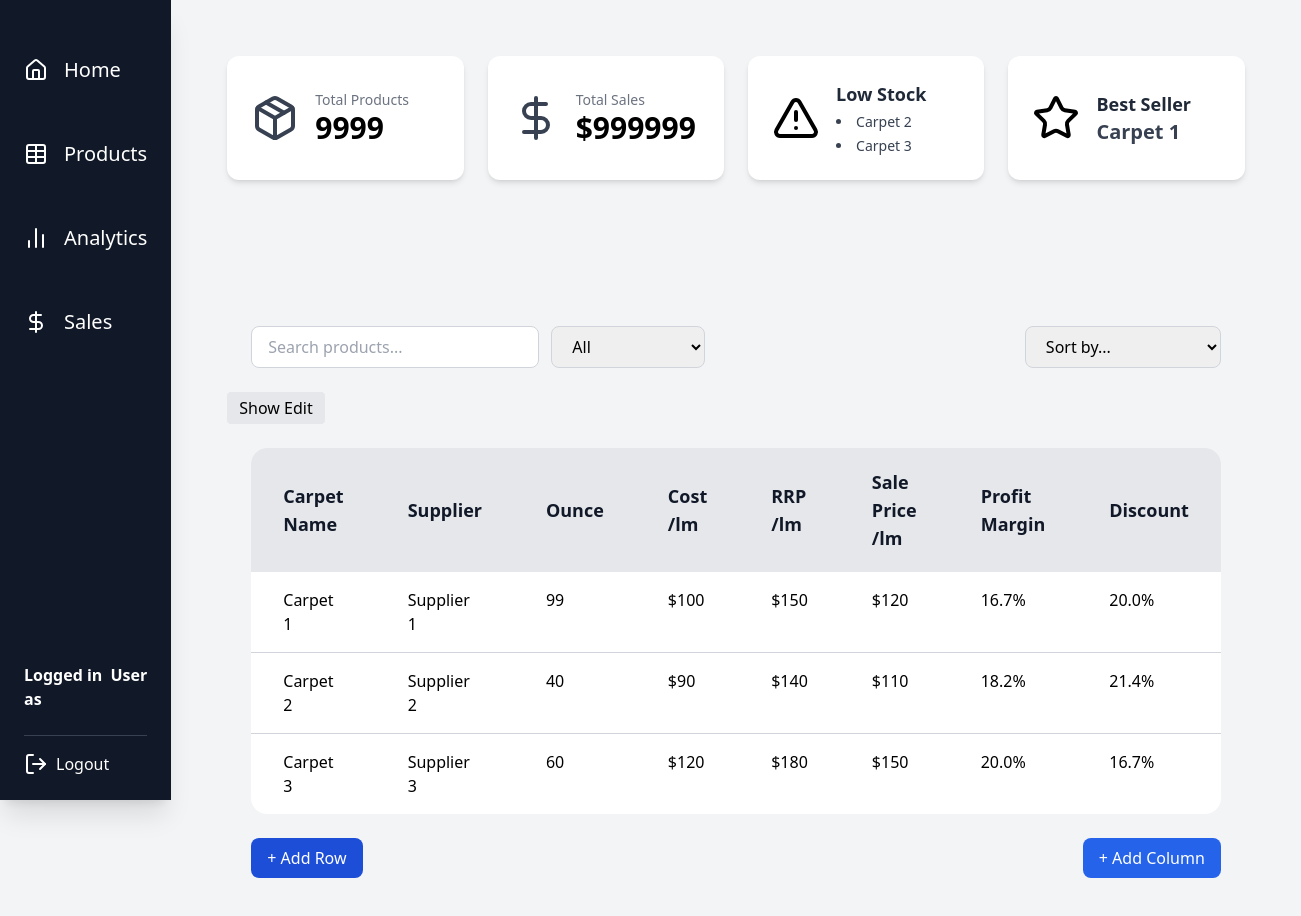
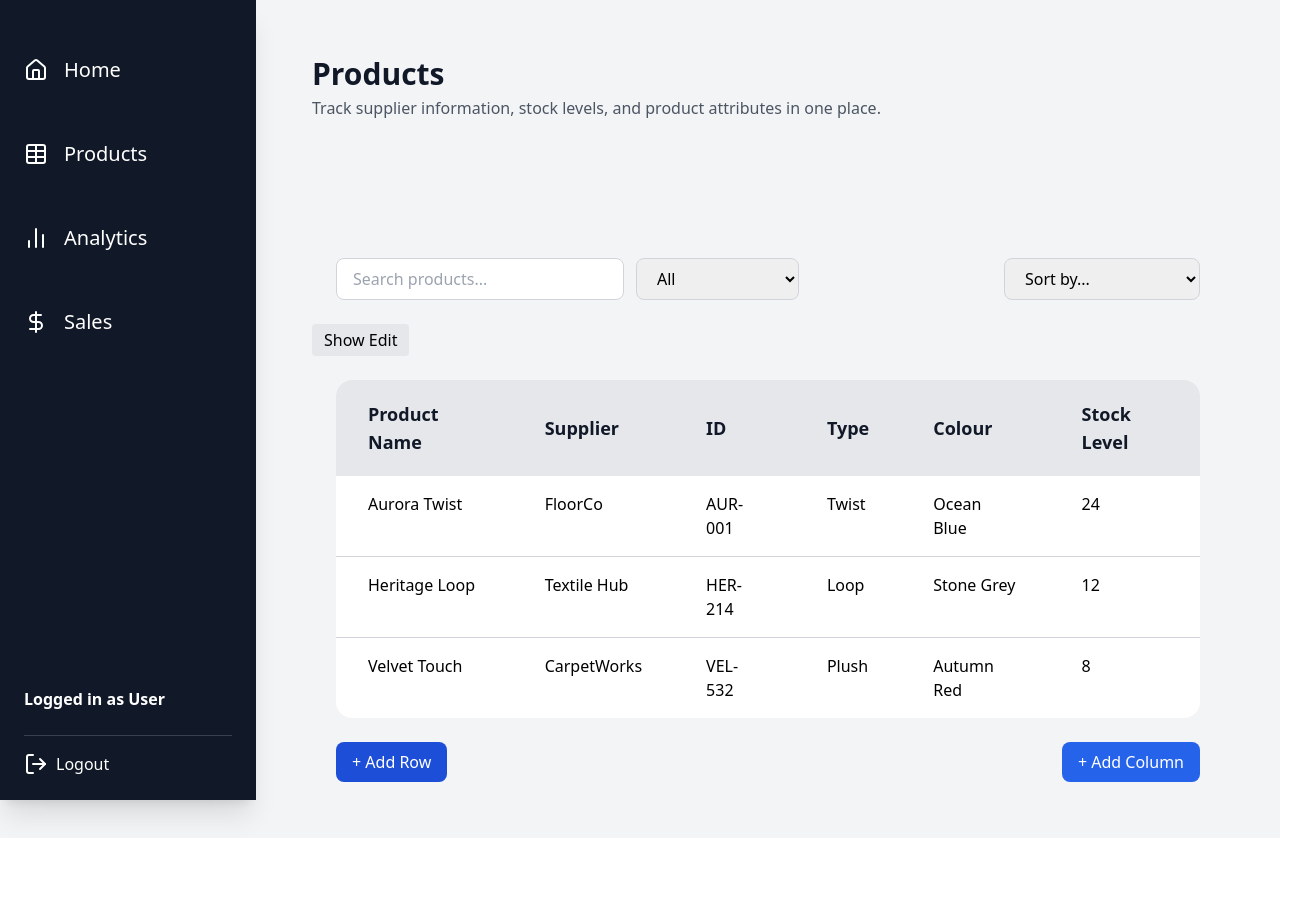
Before and after one commit to Kase090/Carpet-Manager, a React (Vite) app: page / in a window 1280 px wide. Both pictures are taken after a click on the item "Products". Shown: the top 916 px of the page, 1301 px wide, since content can reach past the window. After the commit the page ends 838 px from the top, so only its background shows below. Built offline with nearby package versions, Linux system fonts and the light colour scheme.

Commit message:
products section table

```diff
--- a/src/App.jsx
+++ b/src/App.jsx
@@ -1,13 +1,19 @@
+import { useState } from "react";
 import Sidebar from "./components/Sidebar";
 import HomePage from "./pages/HomePage";
+import ProductsPage from "./pages/ProductsPage";
 
 export default function App() {
+  const [page, setPage] = useState("home");
+
   return (
     <div className="flex min-h-screen bg-gray-100">
-      <Sidebar />
+      <Sidebar setPage={setPage} />
 
       <main className="flex-1 p-6 bg-gray-100">
-        <HomePage />
+        {page === "home" && <HomePage />}
+        {page === "products" && <ProductsPage />}
+
         {/* Dashboard + Table content will go here */}
       </main>
     </div>
--- a/src/components/Sidebar.jsx
+++ b/src/components/Sidebar.jsx
@@ -2,7 +2,7 @@
 import { Home, Table, BarChart2, DollarSign, LogOut } from "lucide-react";
 
 // Accepts an optional `username` prop (defaults to "User")
-export default function Sidebar({ username = "User" }) {
+export default function Sidebar({ username = "User", setPage = { setPage } }) {
   return (
     // Main sidebar container
     // h-screen: full height | w-64: fixed width | bg-gray-900: dark background
@@ -11,10 +11,16 @@ export default function Sidebar({ username = "User" }) {
       <nav className="px-6 pt-14 flex-1">
         <ul className="space-y-14 text-xl">
           {/* Navigation Links */}
-          <li className="flex items-center gap-4 cursor-pointer">
+          <li
+            onClick={() => setPage("home")}
+            className="flex items-center gap-4 cursor-pointer"
+          >
             <Home size={24} /> Home
           </li>
-          <li className="flex items-center gap-4 cursor-pointer">
+          <li
+            onClick={() => setPage("products")}
+            className="flex items-center gap-4 cursor-pointer"
+          >
             <Table size={24} /> Products
           </li>
           <li className="flex items-center gap-4 cursor-pointer">
--- a/src/components/Table.jsx
+++ b/src/components/Table.jsx
@@ -1,25 +1,122 @@
-import { useState, useEffect } from "react";
+import { useState, useEffect, useMemo } from "react";
 import { getUserMessage } from "./UserMessages";
 
-export default function ProductsTable() {
+const defaultFixedColumns = [
+  {
+    key: "name",
+    label: "Carpet Name",
+    defaultValue: "Carpet X",
+  },
+  {
+    key: "supplier",
+    label: "Supplier",
+    defaultValue: "Supplier X",
+  },
+  {
+    key: "ounce",
+    label: "Ounce",
+    isNumeric: true,
+    defaultValue: 60,
+  },
+  {
+    key: "cost",
+    label: "Cost",
+    isNumeric: true,
+    headerSuffix: " /lm",
+    format: (value) => `$${value}`,
+    defaultValue: 120,
+  },
+  {
+    key: "rrp",
+    label: "RRP",
+    isNumeric: true,
+    headerSuffix: " /lm",
+    format: (value) => `$${value}`,
+    defaultValue: 180,
+  },
+  {
+    key: "sale",
+    label: "Sale Price",
+    isNumeric: true,
+    headerSuffix: " /lm",
+    format: (value) => `$${value}`,
+    defaultValue: 150,
+  },
+  {
+    key: "profitMargin",
+    label: "Profit Margin",
+    isDerived: true,
+    format: (value) => `${value.toFixed(1)}%`,
+    derive: (row) => {
+      if (!row) return 0;
+      const cost = Number(row.cost ?? 0);
+      const sale = Number(row.sale ?? 0);
+      if (sale === 0) return 0;
+      return ((sale - cost) / sale) * 100;
+    },
+  },
+  {
+    key: "discount",
+    label: "Discount",
+    isDerived: true,
+    format: (value) => `${value.toFixed(1)}%`,
+    derive: (row) => {
+      if (!row) return 0;
+      const rrp = Number(row.rrp ?? 0);
+      const sale = Number(row.sale ?? 0);
+      if (rrp === 0) return 0;
+      return ((rrp - sale) / rrp) * 100;
+    },
+  },
+];
+
+const toKey = (value) =>
+  value
+    .toLowerCase()
+    .replace(/[^a-z0-9]+/g, " ")
+    .trim()
+    .replace(/\s+(\w)/g, (_, char) => char.toUpperCase())
+    .replace(/\s/g, "");
+
+const normalizeColumn = (column) => {
+  const columnObject =
+    typeof column === "string" ? { label: column } : { ...column };
+
+  if (!columnObject.label) {
+    throw new Error("Column definitions must include a label");
+  }
+
+  return {
+    format: (value) => value,
+    headerSuffix: "",
+    isDerived: false,
+    isNumeric: false,
+    ...columnObject,
+    key: columnObject.key ?? toKey(columnObject.label),
+  };
+};
+
+export default function ProductsTable({
+  fixedColumns: fixedColumnsProp,
+  initialData,
+}) {
   // --- GLOBAL CONFIG ---
   const MAX_CUSTOM_COLUMNS = 10;
   const MAX_COLUMN_NAME_LENGTH = 30;
 
   // --- FIXED COLUMNS (cannot be deleted) ---
-  const fixedColumns = [
-    "Carpet Name",
-    "Supplier",
-    "Ounce",
-    "Cost",
-    "RRP",
-    "Sale Price",
-    "Profit Margin",
-    "Discount",
-  ];
+  const fixedColumns = useMemo(
+    () => (fixedColumnsProp ?? defaultFixedColumns).map(normalizeColumn),
+    [fixedColumnsProp]
+  );
 
-  // --- STATE ---
-  const [products, setProducts] = useState([
+  const columnMap = useMemo(
+    () =>
+      Object.fromEntries(fixedColumns.map((column) => [column.label, column])),
+    [fixedColumns]
+  );
+  const defaultProducts = useMemo(
+    () => [
       {
         name: "Carpet 1",
         supplier: "Supplier 1",
@@ -44,7 +141,28 @@ export default function ProductsTable() {
         rrp: 180,
         sale: 150,
       },
-  ]);
+    ],
+    []
+  );
+
+  const [products, setProducts] = useState(() => {
+    if (Array.isArray(initialData) && initialData.length > 0) {
+      return initialData.map((item) => ({ ...item }));
+    }
+    return defaultProducts;
+  });
+
+  useEffect(() => {
+    if (!Array.isArray(initialData)) return;
+
+    if (initialData.length === 0) {
+      setProducts([]);
+      return;
+    }
+
+    setProducts(initialData.map((item) => ({ ...item })));
+  }, [initialData]);
+
   const [showRenameModal, setShowRenameModal] = useState(false);
   const [selectedColumn, setSelectedColumn] = useState(""); // which column user wants to rename
   const [renameValue, setRenameValue] = useState(""); // new name input
@@ -56,17 +174,15 @@ export default function ProductsTable() {
   // ------------------------------------------------------------------------
   const [userMessage, setUserMessage] = useState("");
 
-  // columns that remain numeric for validation
-  const numericColumns = new Set(["Ounce", "Cost", "RRP", "Sale Price"]);
-
   // formated headings function
-  const formatColumnHeader = (columnName) => {
-    // if colunm name is one of the following add /lm
-    if (["Cost", "RRP", "Sale Price"].includes(columnName)) {
-      return `${columnName} /lm`;
+  const formatColumnHeader = (columnLabel) => {
+    const column = columnMap[columnLabel];
+    if (!column) return columnLabel;
+    if (column.headerSuffix) {
+      return `${column.label}${column.headerSuffix}`;
     }
 
-    return columnName;
+    return column.label;
   };
 
   // Tracks which column headers should be hidden from the table UI
@@ -98,18 +214,25 @@ export default function ProductsTable() {
       alert(`You have reached the maximum number of rows (1000).`);
       return;
     }
-    const newRow = {
-      name: "Carpet X",
-      supplier: "Supplier X",
-      ounce: 60,
-      cost: 120,
-      rrp: 180,
-      sale: 150,
-      ...Object.fromEntries(customColumns.map((col) => [col, ""])),
-    };
+    const newRow = {};
+    fixedColumns.forEach((column) => {
+      if (column.isDerived) return;
+      if (column.defaultValue !== undefined) {
+        newRow[column.key] = column.defaultValue;
+      } else {
+        newRow[column.key] = column.isNumeric ? 0 : "";
+      }
+    });
+    customColumns.forEach((column) => {
+      newRow[column] = "";
+    });
     setProducts((prev) => [...prev, newRow]);
+    const primaryColumn = fixedColumns[0];
     setUserMessage(
-      getUserMessage({ type: "rowAdded", label: newRow.name || "Row" })
+      getUserMessage({
+        type: "rowAdded",
+        label: (primaryColumn ? newRow[primaryColumn.key] : undefined) || "Row",
+      })
     );
   };
 
@@ -169,34 +292,12 @@ export default function ProductsTable() {
     // Map product object keys to the column display names used in the modal
     const initialValues = {};
 
-    // Only include editable columns (skip Profit Margin & Discount)
-    fixedColumns.forEach((col) => {
-      if (hiddenColumns.includes(col)) return; // do not offer hidden columns for editing
+    // Only include editable columns (skip derived columns)
+    fixedColumns.forEach((column) => {
+      if (hiddenColumns.includes(column.label)) return;
+      if (column.isDerived) return;
 
-      if (col === "Profit Margin" || col === "Discount") return; // skip these
-
-      switch (col) {
-        case "Carpet Name":
-          initialValues[col] = product.name;
-          break;
-        case "Supplier":
-          initialValues[col] = product.supplier;
-          break;
-        case "Ounce":
-          initialValues[col] = product.ounce;
-          break;
-        case "Cost":
-          initialValues[col] = product.cost;
-          break;
-        case "RRP":
-          initialValues[col] = product.rrp;
-          break;
-        case "Sale Price":
-          initialValues[col] = product.sale;
-          break;
-        default:
-          initialValues[col] = product[col] ?? "";
-      }
+      initialValues[column.label] = product[column.key] ?? "";
     });
 
     // Include any custom columns
@@ -215,15 +316,15 @@ export default function ProductsTable() {
     const numericValues = {};
 
     // find the input fields for the edited values
-    for (const field of numericColumns) {
-      if (!(field in editValues)) continue;
+    for (const column of fixedColumns) {
+      if (!column.isNumeric) continue;
+      if (!(column.label in editValues)) continue;
 
-      // value for each edited feild - even if it is not valid
-      const rawValue = String(editValues[field]).trim();
+      const rawValue = String(editValues[column.label]).trim();
 
       // boundary case - empty value
       if (rawValue === "") {
-        alert(`${field} cannot be empty.`);
+        alert(`${column.label} cannot be empty.`);
         return;
       }
 
@@ -232,11 +333,11 @@ export default function ProductsTable() {
       const numericValue = Number(rawValue);
       // if it doesn't turn into a number - alert user
       if (!Number.isFinite(numericValue)) {
-        alert(`Please enter a valid number for ${field}.`);
+        alert(`Please enter a valid number for ${column.label}.`);
         return;
       }
       // if all is valid then set value
-      numericValues[field] = numericValue;
+      numericValues[column.key] = numericValue;
     }
 
     const updatedProducts = [...products];
@@ -245,32 +346,14 @@ export default function ProductsTable() {
     const updatedProduct = { ...products[editingProduct] }; // start with original
 
     // Only update editable columns
-    fixedColumns.forEach((col) => {
-      if (hiddenColumns.includes(col)) return; // keep hidden columns unchanged
+    fixedColumns.forEach((column) => {
+      if (hiddenColumns.includes(column.label)) return;
+      if (column.isDerived) return;
 
-      if (col === "Profit Margin" || col === "Discount") return;
-
-      switch (col) {
-        case "Carpet Name":
-          updatedProduct.name = editValues[col] ?? "";
-          break;
-        case "Supplier":
-          updatedProduct.supplier = editValues[col] ?? "";
-          break;
-        case "Ounce":
-          updatedProduct.ounce = numericValues[col] ?? 0;
-          break;
-        case "Cost":
-          updatedProduct.cost = numericValues[col] ?? 0;
-          break;
-        case "RRP":
-          updatedProduct.rrp = numericValues[col] ?? 0;
-          break;
-        case "Sale Price":
-          updatedProduct.sale = numericValues[col] ?? 0;
-          break;
-        default:
-          updatedProduct[col] = editValues[col] ?? "";
+      if (column.isNumeric) {
+        updatedProduct[column.key] = numericValues[column.key] ?? 0;
+      } else {
+        updatedProduct[column.key] = editValues[column.label] ?? "";
       }
     });
 
@@ -282,8 +365,11 @@ export default function ProductsTable() {
     updatedProducts[editingProduct] = updatedProduct;
 
     setProducts(updatedProducts);
+    const primaryColumn = fixedColumns[0];
     const editedRowLabel =
       updatedProduct.name || `Row ${Number(editingProduct) + 1}`;
+    (primaryColumn ? updatedProduct[primaryColumn.key] : undefined) ||
+      `Row ${Number(editingProduct) + 1}`;
     setUserMessage(
       getUserMessage({ type: "rowEdited", label: editedRowLabel })
     );
@@ -299,28 +385,53 @@ export default function ProductsTable() {
         String(val).toLowerCase().includes(search)
       );
     } else {
-      const key = filterColumn.toLowerCase().replace(" ", "");
-      return String(product[key]).toLowerCase().includes(search);
+      const column = columnMap[filterColumn];
+      const key = column ? column.key : filterColumn;
+      const value =
+        column && column.isDerived && column.derive
+          ? column.derive(product)
+          : product[key];
+      return String(value ?? "")
+        .toLowerCase()
+        .includes(search);
     }
   });
 
   // Sorting
   filteredProducts = [...filteredProducts].sort((a, b) => {
-    if (sortOption === "Name (A-Z)") return a.name.localeCompare(b.name);
-    if (sortOption === "Name (Z-A)") return b.name.localeCompare(a.name);
-    if (sortOption === "Price (Low-High)") return a.sale - b.sale;
-    if (sortOption === "Price (High-Low)") return b.sale - a.sale;
+    if (sortOption === "Name (A-Z)" || sortOption === "Name (Z-A)") {
+      const primaryColumn = fixedColumns[0];
+      const key = primaryColumn ? primaryColumn.key : "name";
+      const valueA = String(a[key] ?? "");
+      const valueB = String(b[key] ?? "");
+      return sortOption === "Name (A-Z)"
+        ? valueA.localeCompare(valueB)
+        : valueB.localeCompare(valueA);
+    }
+    if (
+      sortOption === "Price (Low-High)" ||
+      sortOption === "Price (High-Low)"
+    ) {
+      const saleColumnKey = columnMap["Sale Price"]?.key ?? "sale";
+      const valueA = Number(a[saleColumnKey] ?? 0);
+      const valueB = Number(b[saleColumnKey] ?? 0);
+      return sortOption === "Price (Low-High)"
+        ? valueA - valueB
+        : valueB - valueA;
+    }
     return 0;
   });
   // Build a list of visible columns so to reuse  when rendering headers and rows
-  const visibleColumns = [...fixedColumns, ...customColumns].filter(
-    (col) => !hiddenColumns.includes(col)
-  );
+  const visibleColumns = [
+    ...fixedColumns.map((column) => column.label),
+    ...customColumns,
+  ].filter((columnLabel) => !hiddenColumns.includes(columnLabel));
   // Filter so they are able to be sorted
   const visibleFilterableColumns = [
-    ...fixedColumns.slice(0, 6),
-    ...customColumns,
-  ].filter((col) => !hiddenColumns.includes(col));
+    ...fixedColumns
+      .filter((column) => !column.isDerived)
+      .map((column) => column.label),
+  ].filter((columnLabel) => !hiddenColumns.includes(columnLabel));
 
   // --- Pagination setup ---
   const rowsPerPage = 20; // adjust how many rows per page
@@ -477,11 +588,6 @@ export default function ProductsTable() {
           <tbody className="divide-y divide-gray-300">
             {currentProducts.length > 0 ? ( // <-- use currentProducts instead of filteredProducts
               currentProducts.map((product, rowIndex) => {
-                const profitMargin =
-                  ((product.sale - product.cost) / product.sale) * 100;
-                const discount =
-                  ((product.rrp - product.sale) / product.rrp) * 100;
-
                 return (
                   <tr key={rowIndex} className="hover:bg-gray-50 align-top">
                     {/* Edit button */}
@@ -497,37 +603,24 @@ export default function ProductsTable() {
                       </td>
                     )}
 
-                    {visibleColumns.map((col, i) => {
+                    {visibleColumns.map((columnLabel, i) => {
+                      const column = columnMap[columnLabel];
                       let content;
 
-                      // Map human friendly column names to the correct product field values
-                      switch (col) {
-                        case "Carpet Name":
-                          content = product.name;
-                          break;
-                        case "Supplier":
-                          content = product.supplier;
-                          break;
-                        case "Ounce":
-                          content = product.ounce;
-                          break;
-                        case "Cost":
-                          content = `$${product.cost}`;
-                          break;
-                        case "RRP":
-                          content = `$${product.rrp}`;
-                          break;
-                        case "Sale Price":
-                          content = `$${product.sale}`;
-                          break;
-                        case "Profit Margin":
-                          content = `${profitMargin.toFixed(1)}%`;
-                          break;
-                        case "Discount":
-                          content = `${discount.toFixed(1)}%`;
-                          break;
-                        default:
-                          content = product[col];
+                      if (column) {
+                        const rawValue =
+                          column.isDerived && column.derive
+                            ? column.derive(product)
+                            : product[column.key];
+                        const safeValue =
+                          rawValue === undefined || rawValue === null
+                            ? ""
+                            : rawValue;
+                        content = column.format
+                          ? column.format(safeValue)
+                          : safeValue;
+                      } else {
+                        content = product[columnLabel] ?? "";
                       }
 
                       return (
@@ -700,17 +793,23 @@ export default function ProductsTable() {
 
             {/* Scrollable container for inputs */}
             <div className="flex-1 overflow-y-auto pr-2 space-y-3">
-              {visibleColumns.map((key) => {
-                if (key === "Profit Margin" || key === "Discount") return null; // skip derived fields
+              {visibleColumns.map((columnLabel) => {
+                const column = columnMap[columnLabel];
+                if (column && column.isDerived) return null; // skip derived fields
 
                 return (
-                  <div key={key}>
-                    <label className="block font-semibold mb-1">{key}</label>
+                  <div key={columnLabel}>
+                    <label className="block font-semibold mb-1">
+                      {columnLabel}
+                    </label>
                     <input
                       type="text"
-                      value={editValues[key] ?? ""}
+                      value={editValues[columnLabel] ?? ""}
                       onChange={(e) =>
-                        setEditValues({ ...editValues, [key]: e.target.value })
+                        setEditValues({
+                          ...editValues,
+                          [columnLabel]: e.target.value,
+                        })
                       }
                       className="border border-gray-300 rounded-lg px-3 py-2 w-full"
                     />
@@ -728,7 +827,11 @@ export default function ProductsTable() {
                   const idx = editingProduct;
 
                   // Safety: make sure the index is valid and get a readable name
-                  const productName = products[idx]?.name ?? `row ${idx + 1}`;
+                  const primaryColumn = fixedColumns[0];
+                  const productLabel = primaryColumn
+                    ? products[idx]?.[primaryColumn.key]
+                    : undefined;
+                  const productName = productLabel ?? `row ${idx + 1}`;
 
                   // Confirm with the user
                   if (
@@ -788,7 +891,10 @@ export default function ProductsTable() {
               </p>
               <div className="max-h-40 overflow-y-auto border border-gray-200 rounded-lg divide-y">
                 {/* iterate over the visiable columns and add check boxes for each */}
-                {[...fixedColumns, ...customColumns].map((col) => (
+                {[
+                  ...fixedColumns.map((column) => column.label),
+                  ...customColumns,
+                ].map((col) => (
                   <label
                     key={col}
                     className="flex items-center justify-between px-3 py-2 text-sm"
--- /dev/null
+++ b/src/pages/ProductsPage.jsx
@@ -0,0 +1,53 @@
+import Table from "../components/Table";
+
+const productColumns = [
+  { key: "productName", label: "Product Name", defaultValue: "New Product" },
+  { key: "supplier", label: "Supplier" },
+  { key: "id", label: "ID" },
+  { key: "type", label: "Type" },
+  { key: "colour", label: "Colour" },
+  { key: "stockLevel", label: "Stock Level", isNumeric: true },
+];
+
+const sampleProducts = [
+  {
+    productName: "Aurora Twist",
+    supplier: "FloorCo",
+    id: "AUR-001",
+    type: "Twist",
+    colour: "Ocean Blue",
+    stockLevel: 24,
+  },
+  {
+    productName: "Heritage Loop",
+    supplier: "Textile Hub",
+    id: "HER-214",
+    type: "Loop",
+    colour: "Stone Grey",
+    stockLevel: 12,
+  },
+  {
+    productName: "Velvet Touch",
+    supplier: "CarpetWorks",
+    id: "VEL-532",
+    type: "Plush",
+    colour: "Autumn Red",
+    stockLevel: 8,
+  },
+];
+
+export default function ProductsPage() {
+  return (
+    <div className="p-8 space-y-6 max-w-7xl mx-auto">
+      <div>
+        <h1 className="text-3xl font-bold text-gray-900">Products</h1>
+        <p className="text-gray-600 mt-1">
+          Track supplier information, stock levels, and product attributes in
+          one place.
+        </p>
+      </div>
+
+      <Table fixedColumns={productColumns} initialData={sampleProducts} />
+    </div>
+  );
+}
```
Also changed, not shown: src/pages/salesPage.jsx (added). Lines whose indentation alone changed are shown as unchanged.
